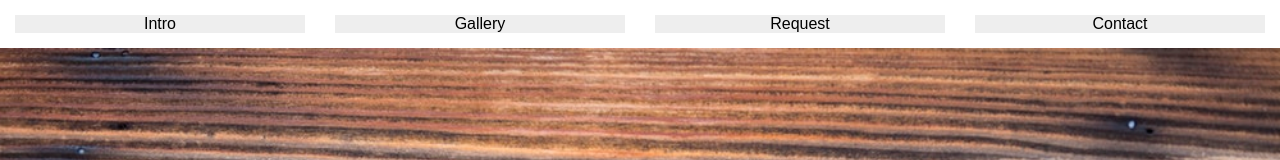
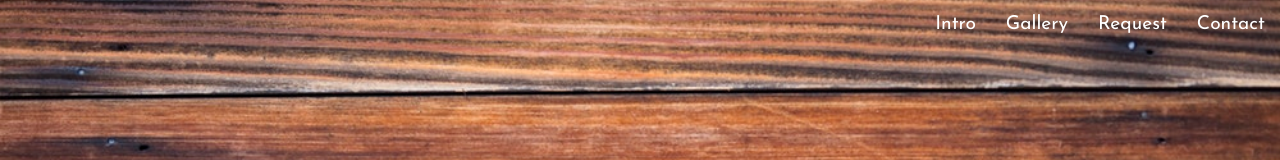
Before and after one commit to Jsimmons--dev/woodworking-website, a React (Create React App) app: page / in a window 1280 px wide. Shown: the top 160 px of the page. Built offline with nearby package versions, Linux system fonts and the light colour scheme.

Commit message:
add some styling to the nav links

```diff
--- a/src/components/Nav/Nav.css
+++ b/src/components/Nav/Nav.css
@@ -1,10 +1,26 @@
 nav {
     display:flex;
-    justify-content: space-around;
+    justify-content: flex-end;
+    margin-bottom: -10vh;
 }
 
+@keyframes navColorChange {
+    from {color: white;}
+    to {color: orange;}
+}
+
+
 .navItem {
-    background-color: #eee;
-    flex: 1;
+    color: white;
+    font-family: 'Josefin Sans', sans-serif;
     margin: 15px;
+    font-size: 1.2em;
 }
+
+.navItem:hover {
+    animation-name: navColorChange;
+    color: orange;
+    cursor: pointer;
+    animation-duration: .5s;
+
+}
```
